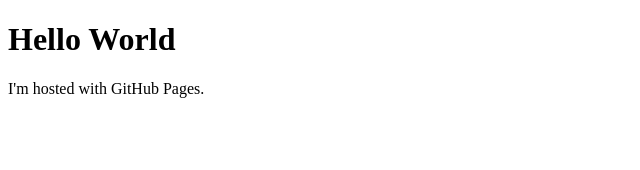
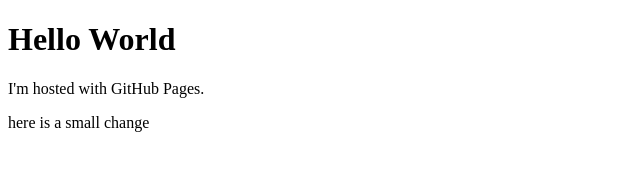
Before and after one commit to MtSuperDave/MtSuperDave.github.io, a plain HTML site: page index.html in a window 1280 px wide. Shown: the whole page, without its empty margins (0-640 px from the left). Drawn offline with Linux system fonts and the light colour scheme.

Commit message:
Update index.html

```diff
--- a/index.html
+++ b/index.html
@@ -3,5 +3,6 @@
 <body>
 <h1>Hello World</h1>
 <p>I'm hosted with GitHub Pages.</p>
+<div>here is a small change</div>
 </body>
 </html>
```
